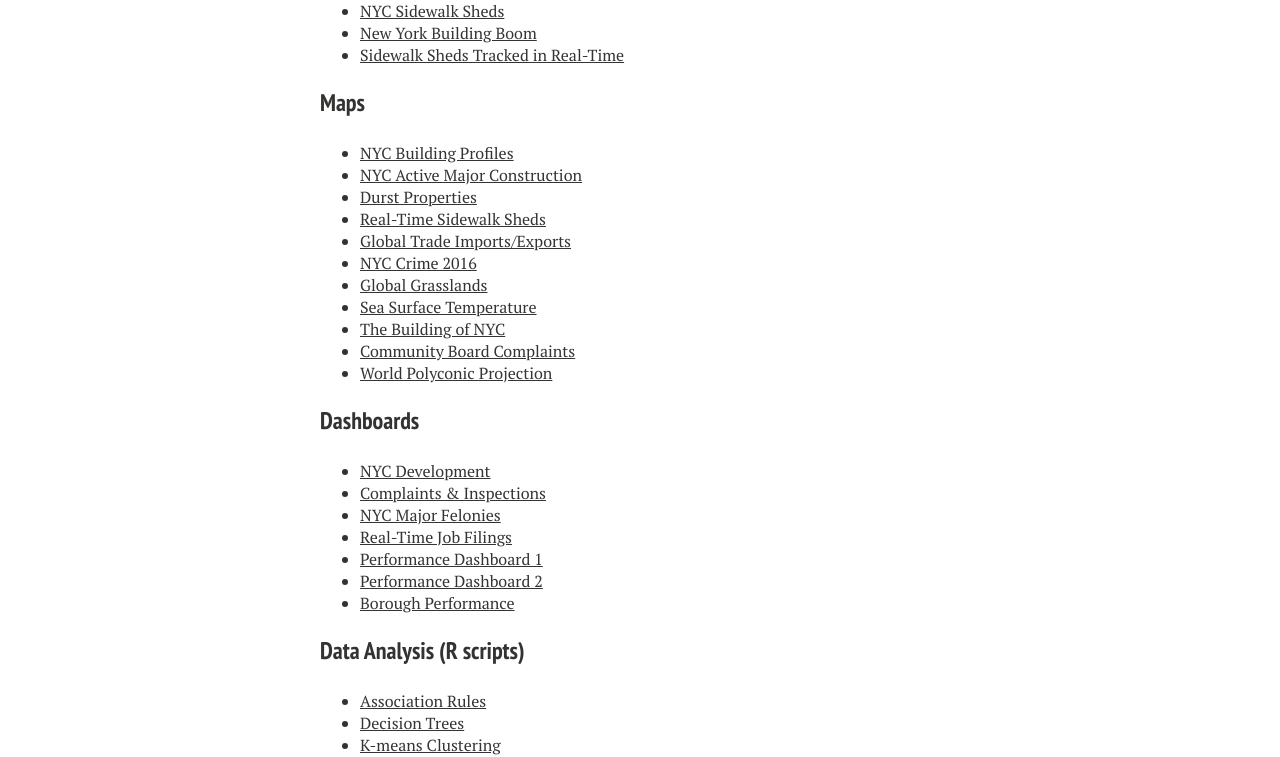
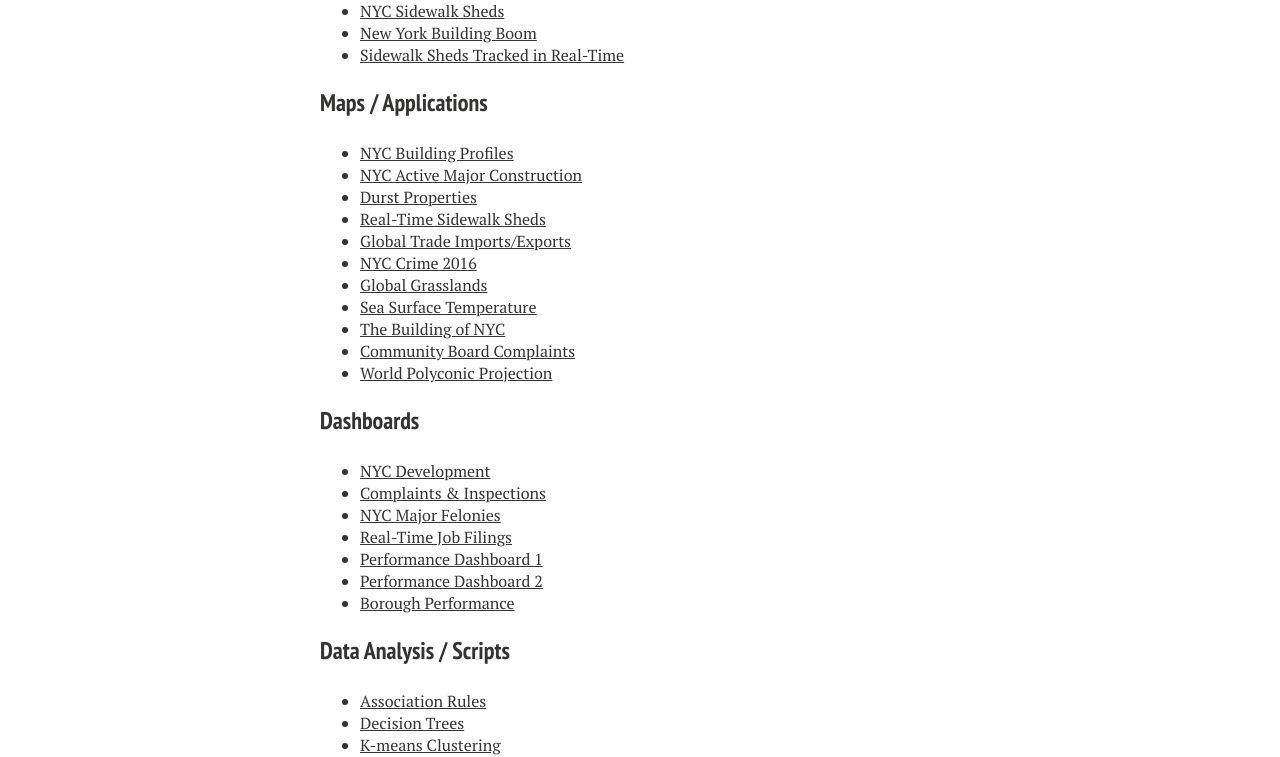
Before and after one commit to timothymartin76/timothymartin76.github.io, a Jekyll site: the page built from index.md, in a window 1280 px wide. Shown: the part 818-1575 px from the top of the page. Built offline with Jekyll 4.4.1, drawn with Linux system fonts in a browser that asks for light colours; nearby versions of some CDN libraries.

Commit message:
Update index.md

```diff
--- a/index.md
+++ b/index.md
@@ -22,7 +22,7 @@ Leader in data analytics strategy with expertise in directing cross-functional a
 * <a href="https://www.nytimes.com/2017/11/30/realestate/construction-permits-and-a-new-york-building-boom.html?smid=tw-share" target="_blank">New York Building Boom</a>
 * <a href="https://ny.curbed.com/2018/4/11/17226456/nyc-sidewalk-shed-map-real-time" target="_blank">Sidewalk Sheds Tracked in Real-Time</a>
 
-### Maps
+### Maps / Applications
 * <a href="https://nycdob.github.io/DOB_Building_Profiles/" target="_blank">NYC Building Profiles</a>
 * <a href="https://www1.nyc.gov/assets/buildings/html/nyc-active-major-construction.html" target="_blank">NYC Active Major Construction</a>
 * <a href="http://timothymartin76.github.io/MAPS/CartoVL/Durst" target="_blank">Durst Properties</a>
@@ -44,7 +44,7 @@ Leader in data analytics strategy with expertise in directing cross-functional a
 * <a href="http://timothymartin76.github.io/Dashboard-D3/" target="_blank">Performance Dashboard 2</a>
 * <a href="https://nycdob.github.io/DOB_Dashboards/layouts/Borough_Performance/" target="_blank">Borough Performance</a>
 
-### Data Analysis (R scripts)
+### Data Analysis / Scripts
 * <a href="https://github.com/timothymartin76/Market_Basket" target="_blank">Association Rules</a>
 * <a href="https://github.com/timothymartin76/Decision_Trees" target="_blank">Decision Trees</a>
 * <a href="https://github.com/timothymartin76/K_Means_Clustering" target="_blank">K-means Clustering</a>
```
